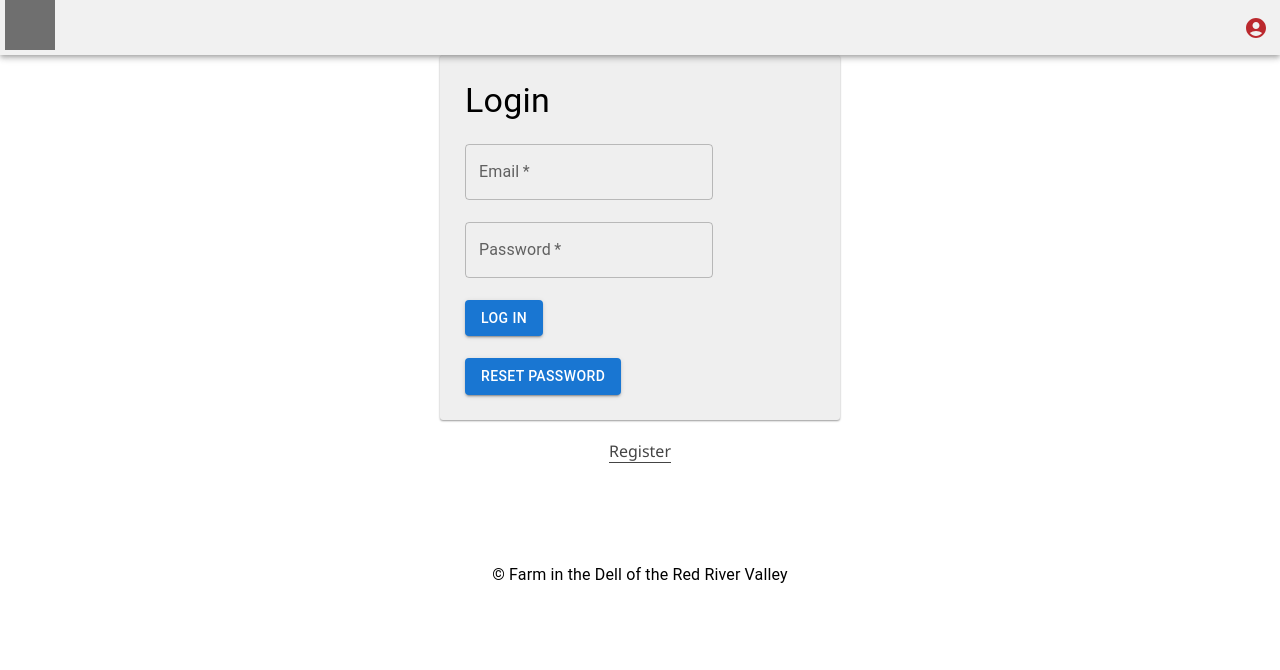
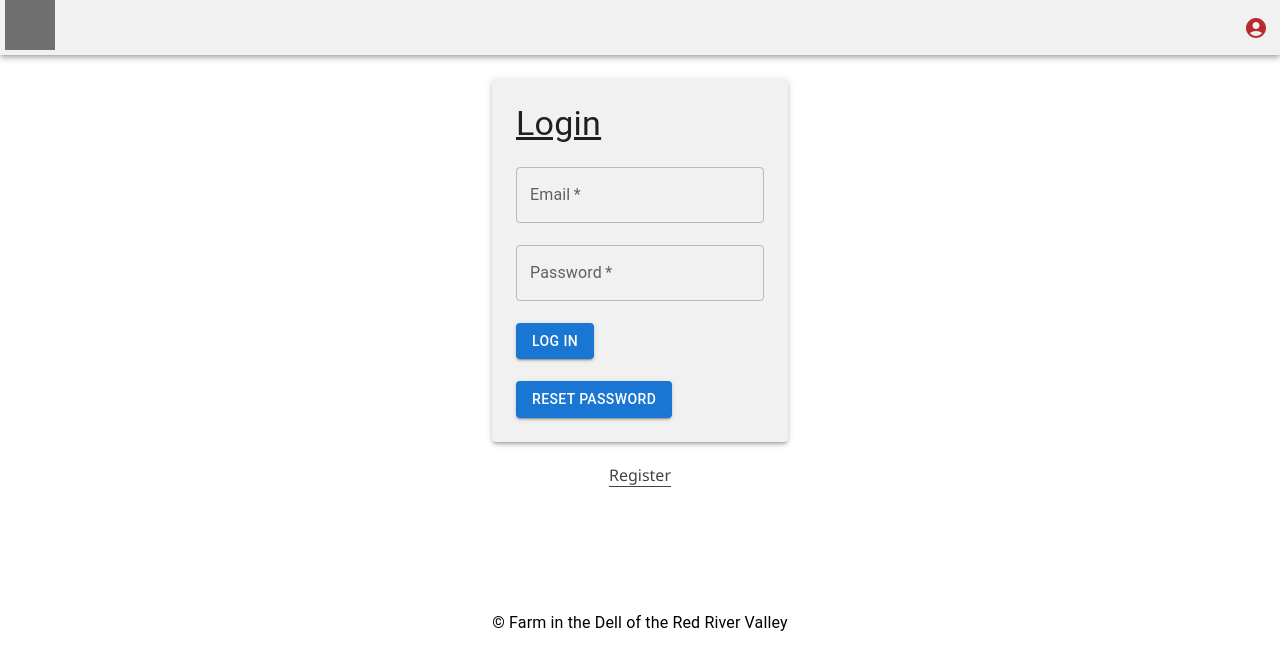
Before and after one commit to sezasada/task_portal, a React (Create React App) app: page /#/main in a window 1280 px wide. Shown: the top 670 px of the page. Built offline with nearby package versions, Linux system fonts and the light colour scheme; no server answers; grey boxes are pictures that could not be loaded.

Commit message:
Styling for login page and form started

```diff
--- a/src/components/Pages/LandingPage/LandingPage.jsx
+++ b/src/components/Pages/LandingPage/LandingPage.jsx
@@ -22,6 +22,7 @@ function LandingPage() {
 				flexDirection: "column",
 				flexWrap: "wrap",
 				maxWidth: "100%",
+				p: 3,
 			}}
 		>
 			<Paper
--- a/src/components/Pages/LoginPage/LoginForm.jsx
+++ b/src/components/Pages/LoginPage/LoginForm.jsx
@@ -1,4 +1,4 @@
-import { Box, Button, TextField, Typography } from "@mui/material";
+import { Box, Button, TextField, Typography, Paper } from "@mui/material";
 import React, { useState } from "react";
 import { useDispatch } from "react-redux";
 import { useSelector } from "react-redux";
@@ -28,12 +28,25 @@ function LoginForm() {
 	}; // end login
 
 	return (
-		<form className="formPanel" onSubmit={login}>
-			<Typography component="h2" variant="h4">
+		<Paper
+			sx={{ p: 3, backgroundColor: "rgb(241, 241, 241)", maxWidth: "750px" }}
+			elevation={3}
+		>
+			<form onSubmit={login}>
+				<Typography
+					component="h2"
+					variant="h4"
+					sx={{ textDecoration: "underline" }}
+				>
 					Login
 				</Typography>
 				{errors.loginMessage && (
-				<Typography variant="h6" component="h3" className="alert" role="alert">
+					<Typography
+						variant="h6"
+						component="h3"
+						className="alert"
+						role="alert"
+					>
 						{errors.loginMessage}
 					</Typography>
 				)}
@@ -61,7 +74,12 @@ function LoginForm() {
 				</Box>
 				<br />
 				<Box>
-				<Button variant="contained" type="submit" name="submit" value="Log In">
+					<Button
+						variant="contained"
+						type="submit"
+						name="submit"
+						value="Log In"
+					>
 						Log In
 					</Button>
 				</Box>
@@ -77,6 +95,7 @@ function LoginForm() {
 					Reset Password
 				</Button>
 			</form>
+		</Paper>
 	);
 }
 
--- a/src/components/Pages/LoginPage/LoginPage.jsx
+++ b/src/components/Pages/LoginPage/LoginPage.jsx
@@ -1,17 +1,22 @@
 import React from "react";
 import LoginForm from "./LoginForm";
 import { useHistory } from "react-router-dom";
-
+import { Box } from "@mui/material";
 
 function LoginPage() {
 	const history = useHistory();
 
-
-
 	return (
-    <div>
+		<Box
+			sx={{
+				display: "flex",
+				flexDirection: "column",
+				alignItems: "center",
+				p: 3,
+			}}
+		>
 			<LoginForm />
-
+			<br />
 			<center>
 				<button
 					type="button"
@@ -22,9 +27,8 @@ function LoginPage() {
 				>
 					Register
 				</button>
-
 			</center>
-    </div>
+		</Box>
 	);
 }
 
```
Lines whose indentation alone changed are shown as unchanged.
